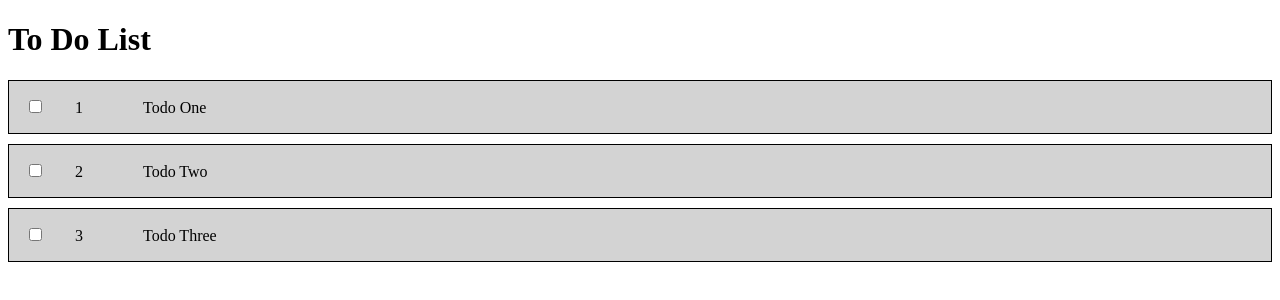
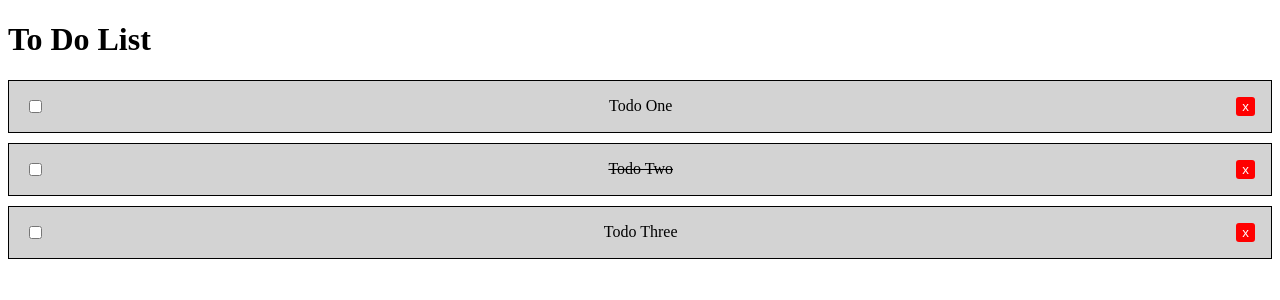
Before and after one commit to Mark-Ball/angular-todo, an Angular app: page / in a window 1280 px wide. Shown: the top 300 px of the page. Built offline with nearby package versions, Linux system fonts and the light colour scheme.

Commit message:
implemented conditional class in todo-item component

```diff
--- a/src/app/components/todo-item/todo-item.component.html
+++ b/src/app/components/todo-item/todo-item.component.html
@@ -1,5 +1,5 @@
-<div>
+<div class='flex'>
     <input type='checkbox' (click)='clickCheckbox()' />
-    <p>{{ todo.id }}</p>
-    <p>{{ todo.title }}</p>
+    <p [ngClass]='setClasses()'>{{ todo.title }}</p>
+    <button class='del'>x</button>
 </div>
--- a/src/app/components/todo-item/todo-item.component.scss
+++ b/src/app/components/todo-item/todo-item.component.scss
@@ -9,3 +9,20 @@
     display: inline-block;
     margin: 0 30px;
 }
+
+.flex {
+    display: flex;
+    justify-content: space-between;
+}
+
+.del {
+    background: red;
+    border: none;
+    border-radius: 3px;
+    color: white;
+    cursor: pointer;
+}
+
+.is-complete {
+    text-decoration: line-through;
+}
--- a/src/app/components/todo-item/todo-item.component.ts
+++ b/src/app/components/todo-item/todo-item.component.ts
@@ -14,6 +14,10 @@
   ngOnInit(): void {
   }
 
+  setClasses() {
+    return { 'is-complete': this.todo.completed };
+  }
+
   clickCheckbox() {
     console.log('clicked');
   }
```
